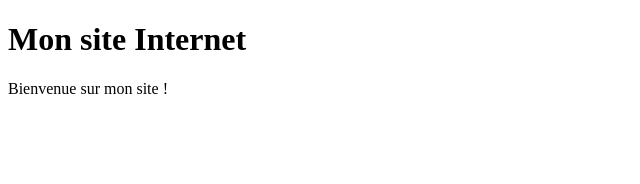
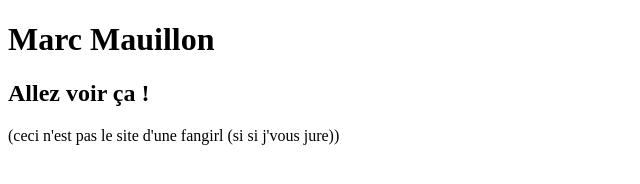
Before and after one commit to apicula1504/Marc-Bon, a plain HTML site: page index.html in a window 1280 px wide. Shown: the whole page, without its empty margins (0-640 px from the left). Drawn offline with Linux system fonts and the light colour scheme.

Commit message:
Update index.html

```diff
--- a/index.html
+++ b/index.html
@@ -1,12 +1,13 @@
 <!DOCTYPE html>
 <html>
 <head>
-    <title>Mon site Internet</title>
+    <title>Cite my Sith le site</title>
 </head>
 <body>
     <div>
-        <h1>Mon site Internet</h1>
-        <p>Bienvenue sur mon site !</p>
+        <h1>Marc Mauillon</h1>
+        <h2>Allez voir ça !</h2>
+        <p>(ceci n'est pas le site d'une fangirl (si si j'vous jure))</p>
     </div>
 </body>
 </html>
```
